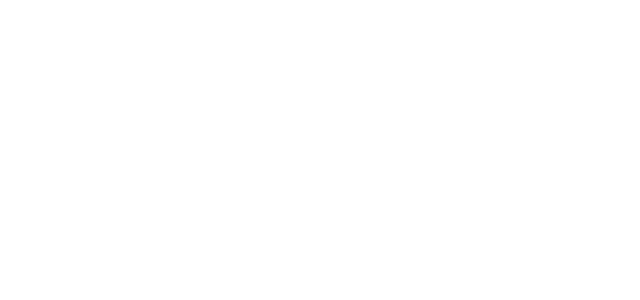
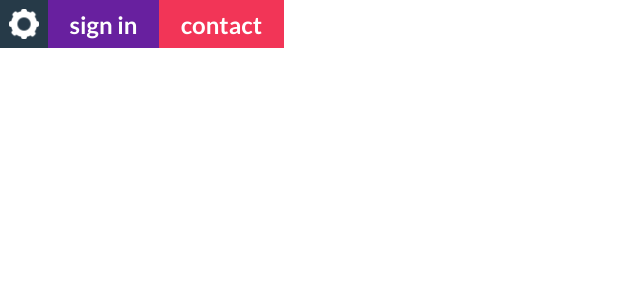
Before and after one commit to pawelkaczoruk/pk-timer, a Vue app: page / in a window 1280 px wide. Shown: the top 300 px of the page, without its empty margins (0-640 px from the left). Built offline with nearby package versions, Linux system fonts and the light colour scheme.

Commit message:
add menu bar component with basicy styles. Add reset.scss and variables.scss files

```diff
--- a/src/App.vue
+++ b/src/App.vue
@@ -1,19 +1,29 @@
 <template>
   <div id="app">
-
+    <MenuBar />
   </div>
 </template>
 
 <script>
+import MenuBar from './components/MenuBar'
 
 export default {
   name: 'App',
   components: {
-
+    MenuBar
   }
 }
 </script>
 
 <style lang="scss">
+@import url('https://fonts.googleapis.com/css?family=Lato:400,700&display=swap');
+@import url('./assets/styles/variables.scss');
+@import url('./assets/styles/reset.scss');
+
+
+MenuBar {
+  width: 50vw;
+  height: 72px;
+}
 
 </style>
--- /dev/null
+++ b/src/assets/styles/reset.scss
@@ -0,0 +1,16 @@
+* {
+  font-family: 'Lato', sans-serif;
+  font-weight: bold;
+  font-size: var(--font-size);
+  color: var(--text-color);
+  padding: 0;
+  margin: 0;
+}
+
+ul {
+  list-style: none;
+}
+
+a {
+  text-decoration: none;
+}
--- /dev/null
+++ b/src/assets/styles/variables.scss
@@ -0,0 +1,8 @@
+:root {
+  --font-size: 16px;
+
+  --text-color: white;
+  --purple: #68209F;
+  --strawberry: #F23557;
+  --navy-blue: #263A48;
+}
--- /dev/null
+++ b/src/components/MenuBar.vue
@@ -0,0 +1,49 @@
+<template>
+  <div class="menu">
+    <button class="settings"></button>
+    <button class="sign-in">sign in</button>
+    <button class="contact">contact</button>
+  </div>
+</template>
+
+<script>
+export default {
+  name: 'MenuBar'
+}
+</script>
+
+<style lang="scss" scoped>
+
+.menu {
+  height: 3rem;
+  width: 100%;
+
+  button {
+    height: 100%;
+    font-size: 1.5em;
+    border: none;
+    vertical-align: top;
+    cursor: pointer;
+  }
+
+  .settings {
+    width: 3rem;
+    background: var(--navy-blue);
+    background-image: url('../assets/icons/settings.png');
+    background-position: center;
+    background-size: 62.5% 62.5%;
+    background-repeat: no-repeat;
+  }
+
+  .sign-in {
+    padding: 0 .9em;
+    background: var(--purple);
+  }
+
+  .contact {
+    padding: 0 .9em;
+    background: var(--strawberry);
+  }
+}
+
+</style>
```
Also changed, not shown: src/assets/icons/settings.png (added).
